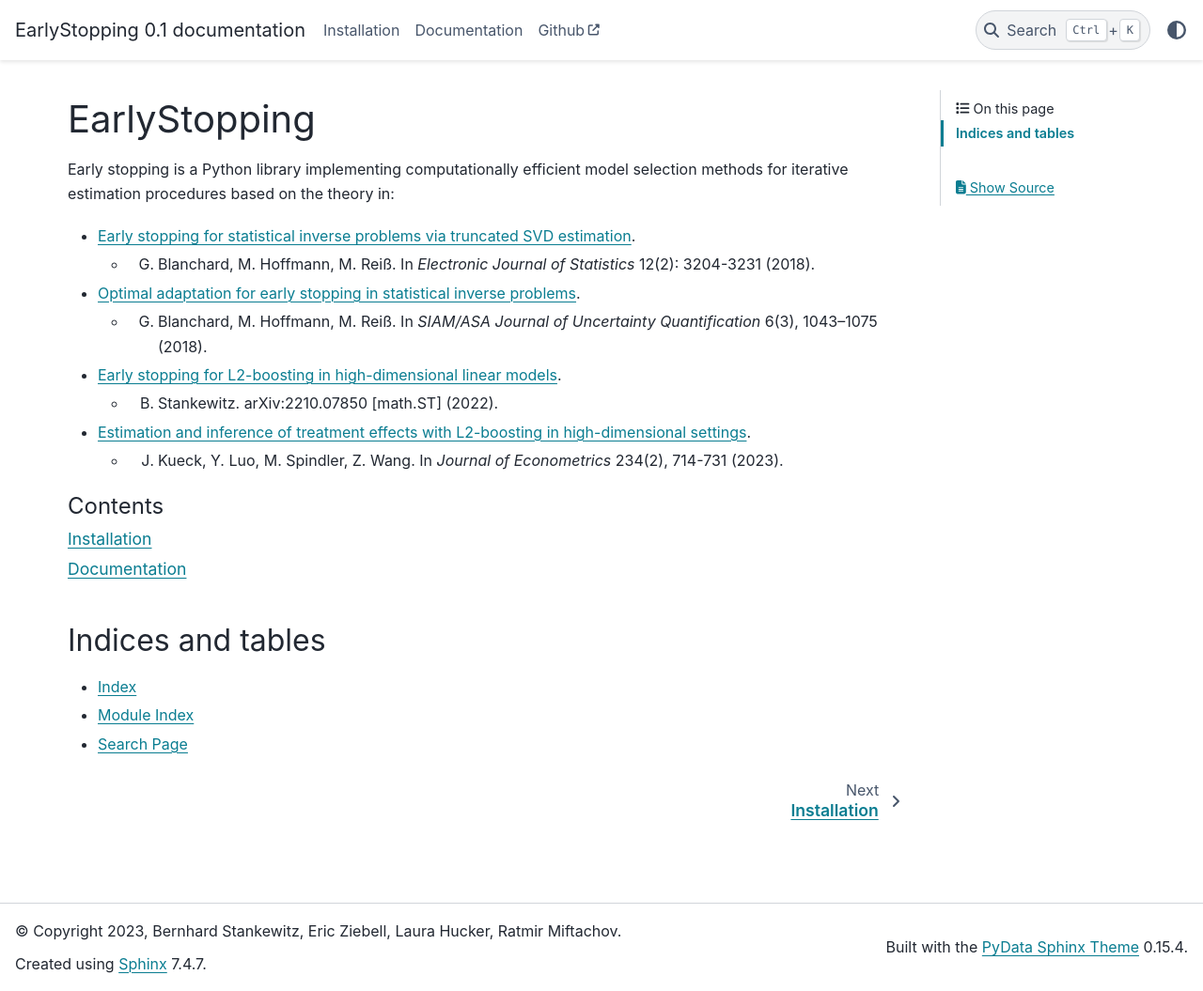
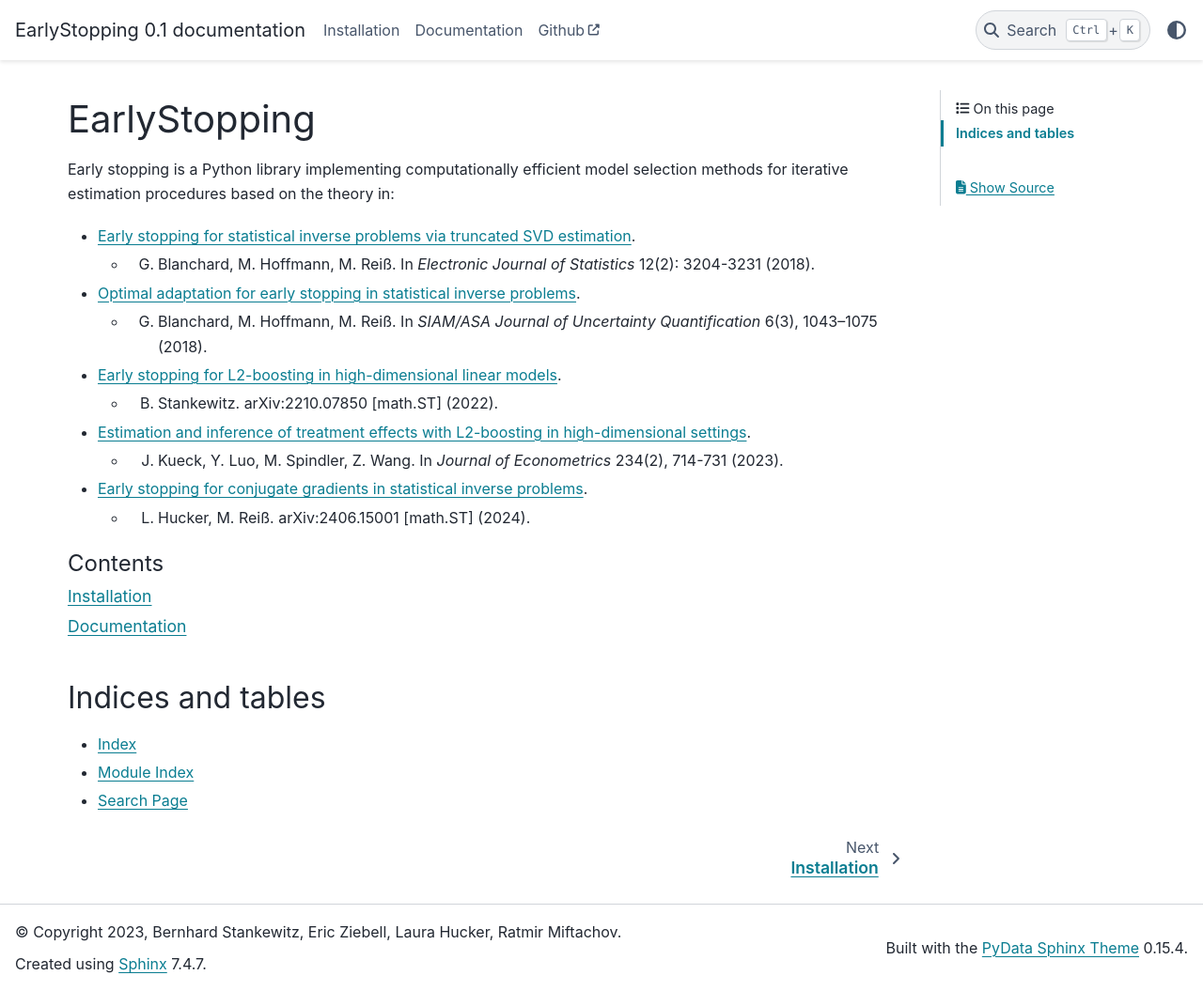
Before and after one commit to EarlyStop/EarlyStopping, a Sphinx documentation site: the page built from docs/source/index.rst, in a window 1280 px wide and 1055 px high. Shown: the whole window at 94% size. Built offline with Sphinx 7.4.7 and the PyData theme 0.15.4, drawn with Linux system fonts in a browser that asks for light colours; pages that are not in the unit, such as notebooks, are missing from menus.

Commit message:
Update index.rst

```diff
--- a/docs/source/index.rst
+++ b/docs/source/index.rst
@@ -20,6 +20,9 @@ Early stopping is a Python library implementing computationally efficient model
 
   - J. Kueck, Y. Luo, M. Spindler, Z. Wang. In *Journal of Econometrics* 234(2), 714-731 (2023).
 
+- `Early stopping for conjugate gradients in statistical inverse problems <https://arxiv.org/pdf/2406.15001>`_.
+
+  - L. Hucker, M. Reiß. arXiv:2406.15001 [math.ST] (2024).
 
 .. toctree::
    classes/installation
```
